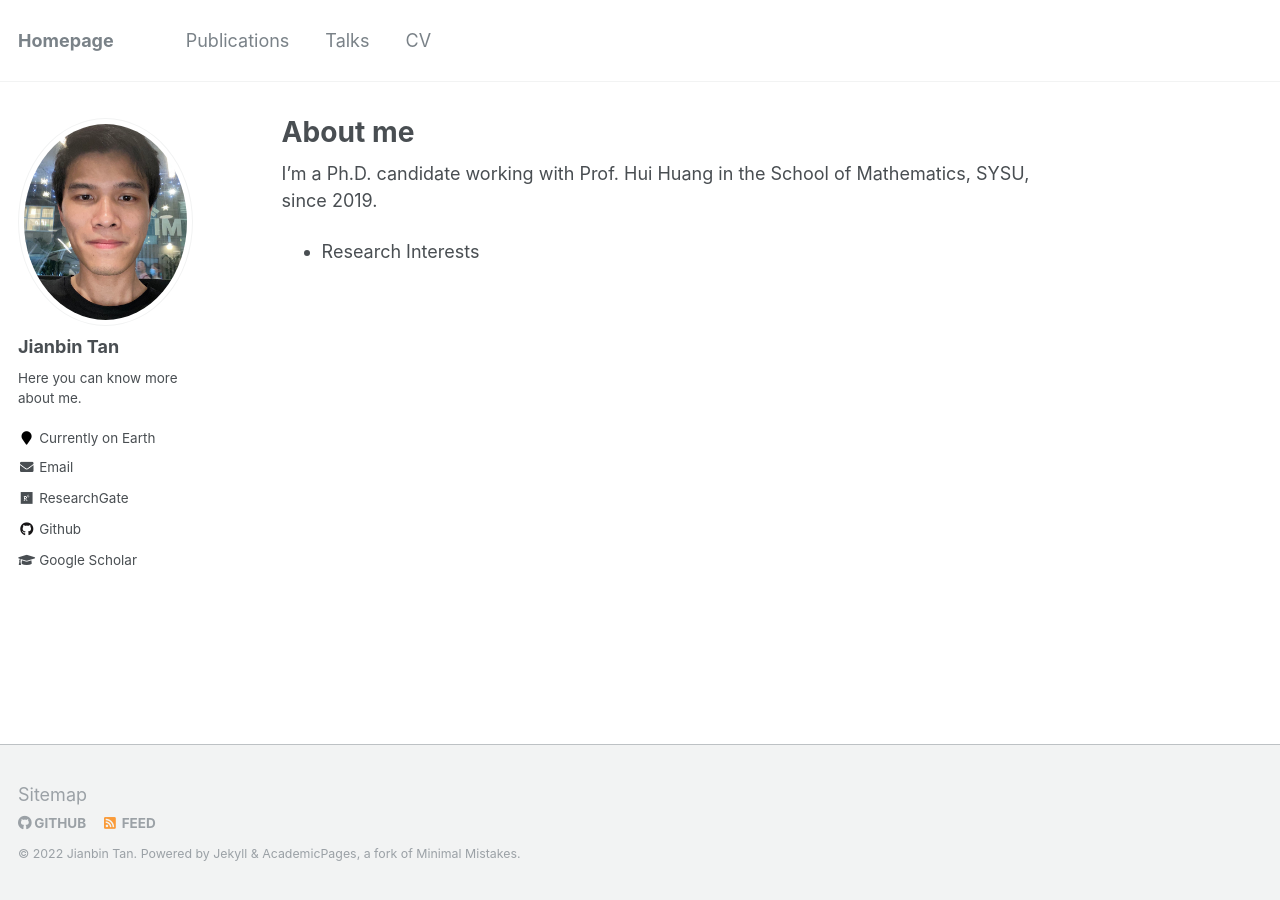
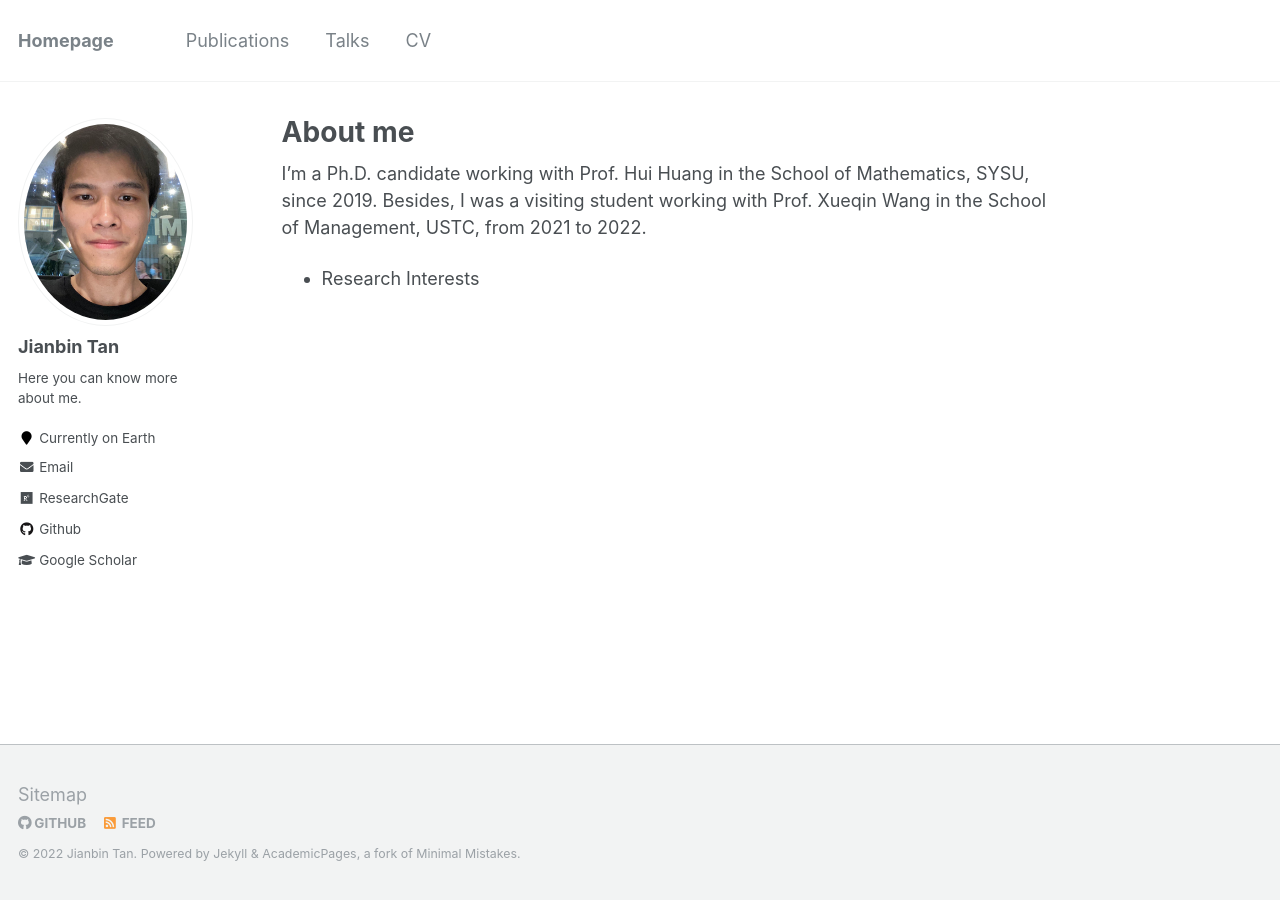
Before and after one commit to Tan-jianbin/Tan-jianbin.github.io, a Jekyll site: the page built from _pages/about.md, in a window 1280 px wide. Built offline with Jekyll 4.4.1, drawn with Linux system fonts in a browser that asks for light colours.

Commit message:
Update about.md

```diff
--- a/_pages/about.md
+++ b/_pages/about.md
@@ -8,6 +8,6 @@ redirect_from:
   - /about.html
 ---
 
-I’m a Ph.D. candidate working with Prof. Hui Huang in the School of Mathematics, SYSU, since 2019.
+I’m a Ph.D. candidate working with Prof. Hui Huang in the School of Mathematics, SYSU, since 2019. Besides, I was a visiting student working with Prof. Xueqin Wang in the School of Management, USTC, from 2021 to 2022.
 
 - Research Interests
```
